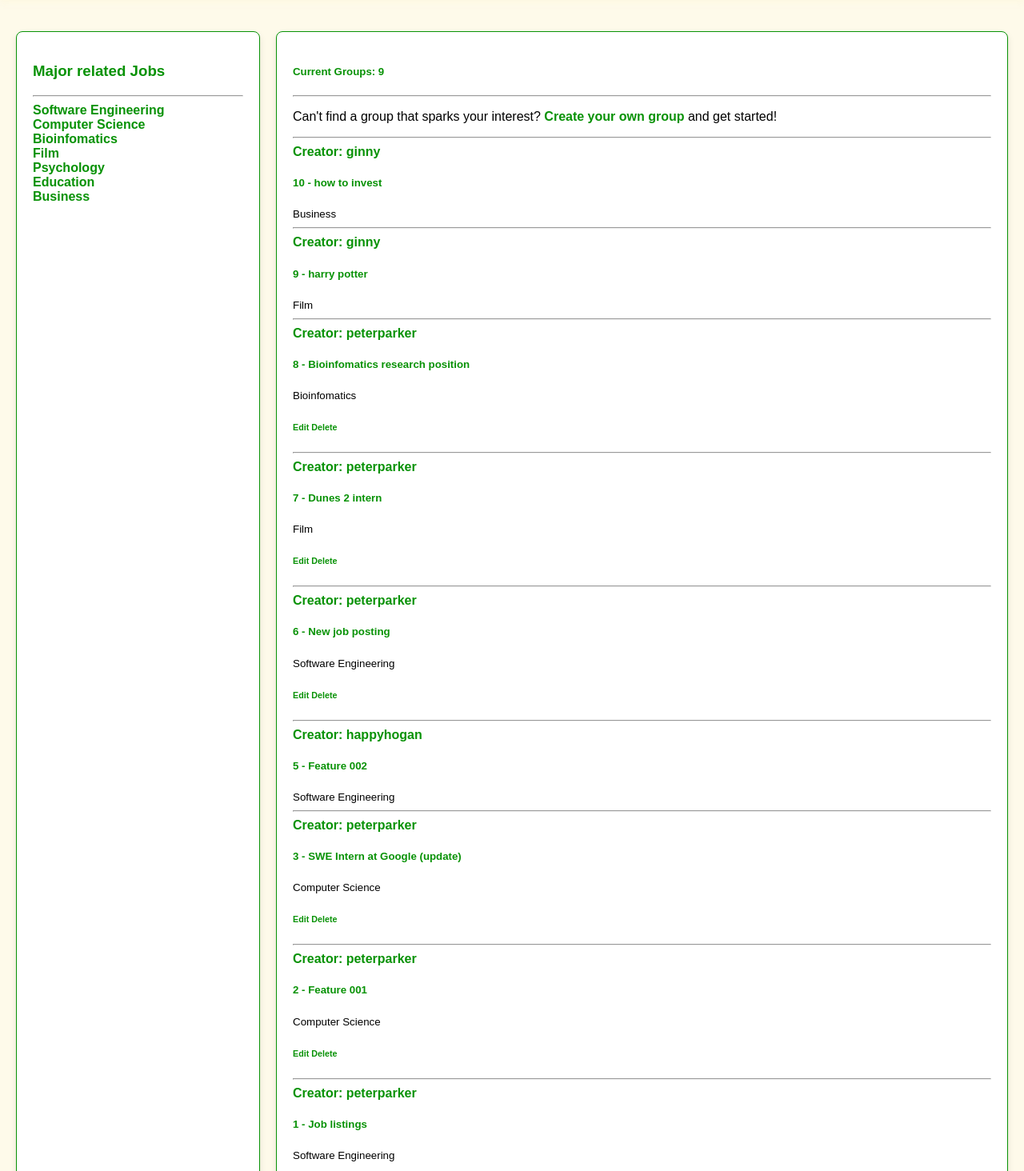
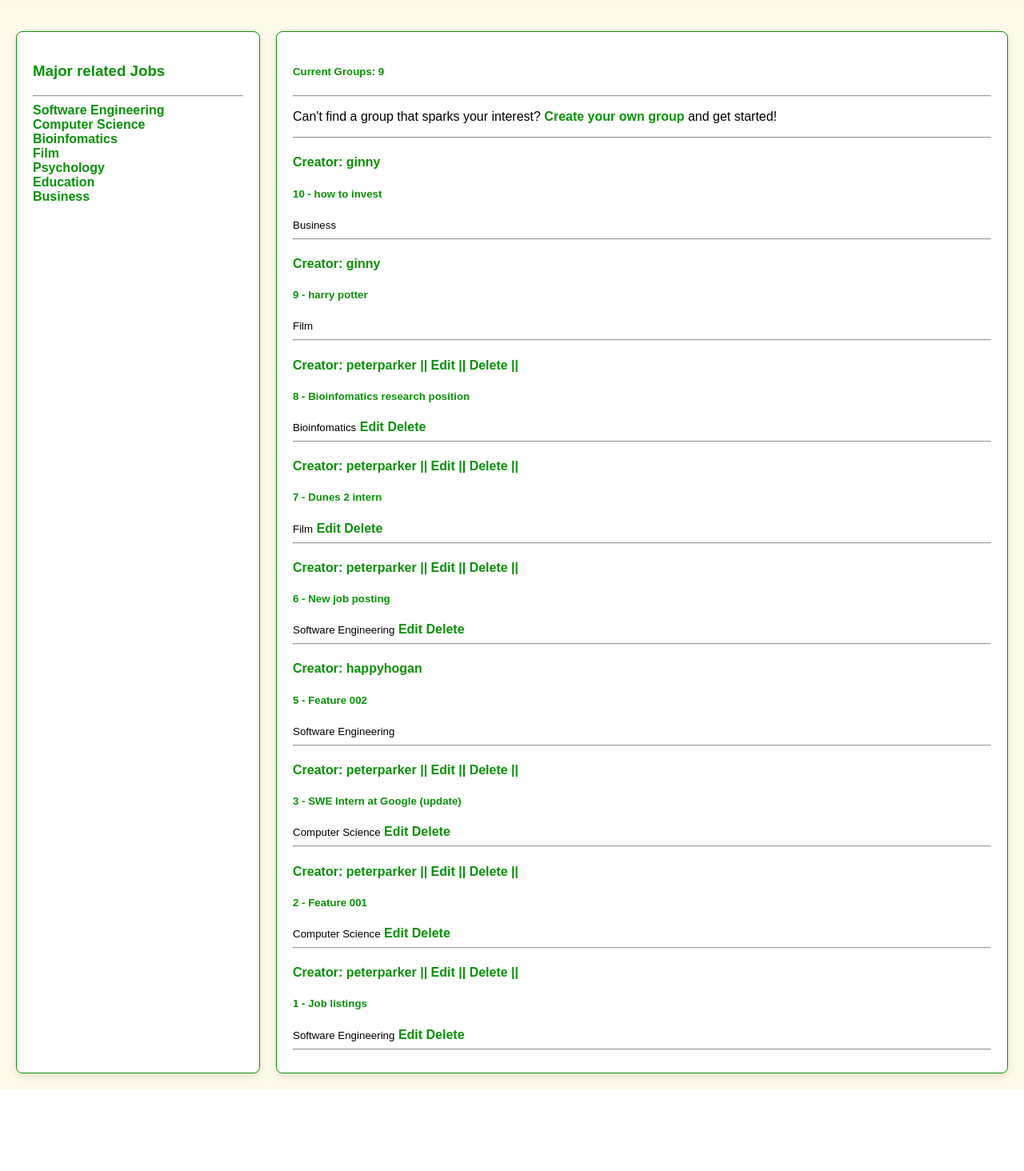
Before and after one commit to sathvikamuktha/FirstPath, a Django app: page / in a window 1280 px wide. Shown: the part 104-1568 px from the top of the page at 80% size. After the commit the page ends 1466 px from the top, so only its background shows below. Run offline with Django 5.2, Linux system fonts and the light colour scheme; a user stored in the database is signed in; data comes from the database, SQL or seed files in the repository.

Commit message:
ugly groups

```diff
--- a/base/templates/base/feed.html
+++ b/base/templates/base/feed.html
@@ -3,13 +3,20 @@
     <div>
 
 
-        <a href="{% url 'user-profile' room.host.id %}">Creator: {{room.host.username}}</a>
+       <h4> <a href="{% url 'user-profile' room.host.id %}">Creator: {{room.host.username}}</a>
+
+        {% if request.user == room.host %}
+        <a href="{% url 'update-room' room.id %}">|| Edit </a>
+        <a href="{% url 'delete-room' room.id %}">|| Delete ||</a>
+        {% endif %}
+        </h4>
+
         <h5>{{room.id}} - <a href="{% url 'room' room.id%}">{{room.name}}</a></h5>
         <small>{{room.topic.name}}</small>
 
         {% if request.user == room.host %}
-        <h6><a href="{% url 'update-room' room.id %}">Edit</a>
-        <a href="{% url 'delete-room' room.id %}">Delete</a></h6>
+        <strong><a href="{% url 'update-room' room.id %}">Edit</a>
+        <a href="{% url 'delete-room' room.id %}">Delete</a></strong>
         {% endif %}
 
         <hr>
```
